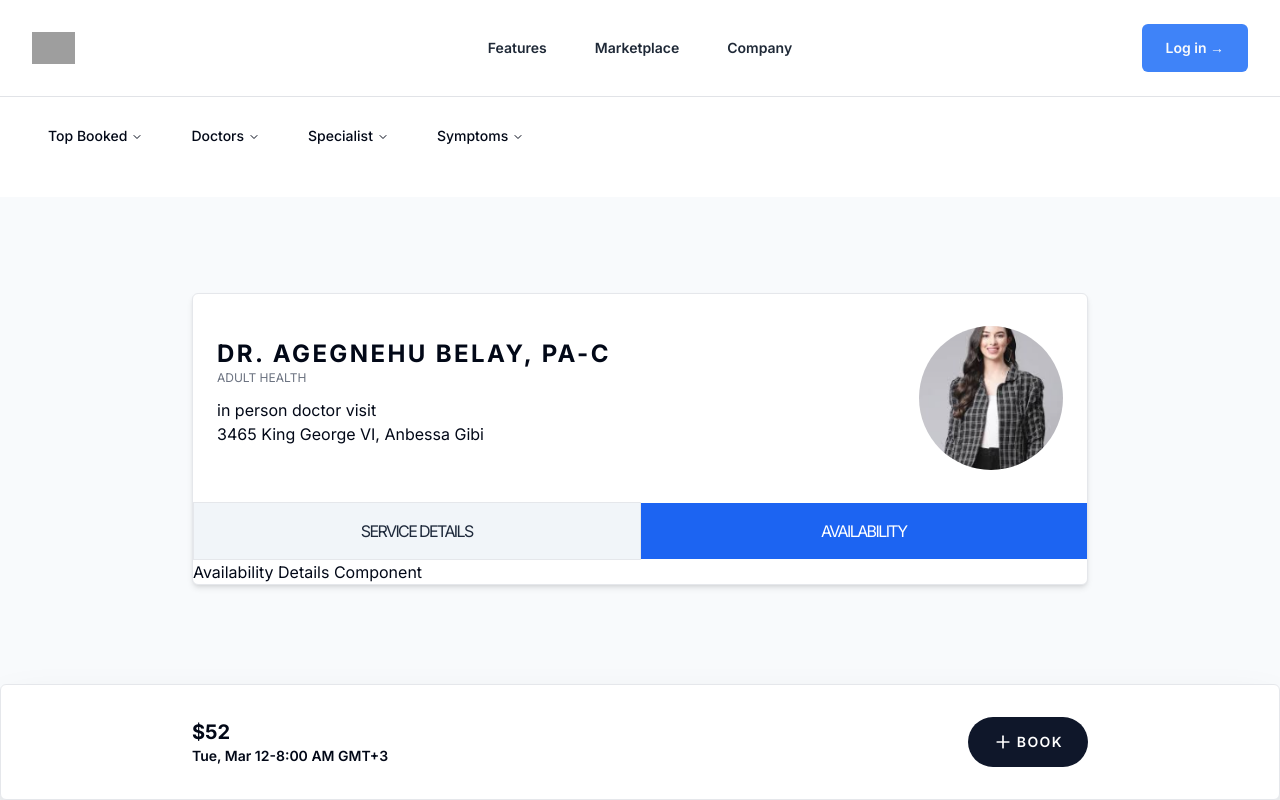
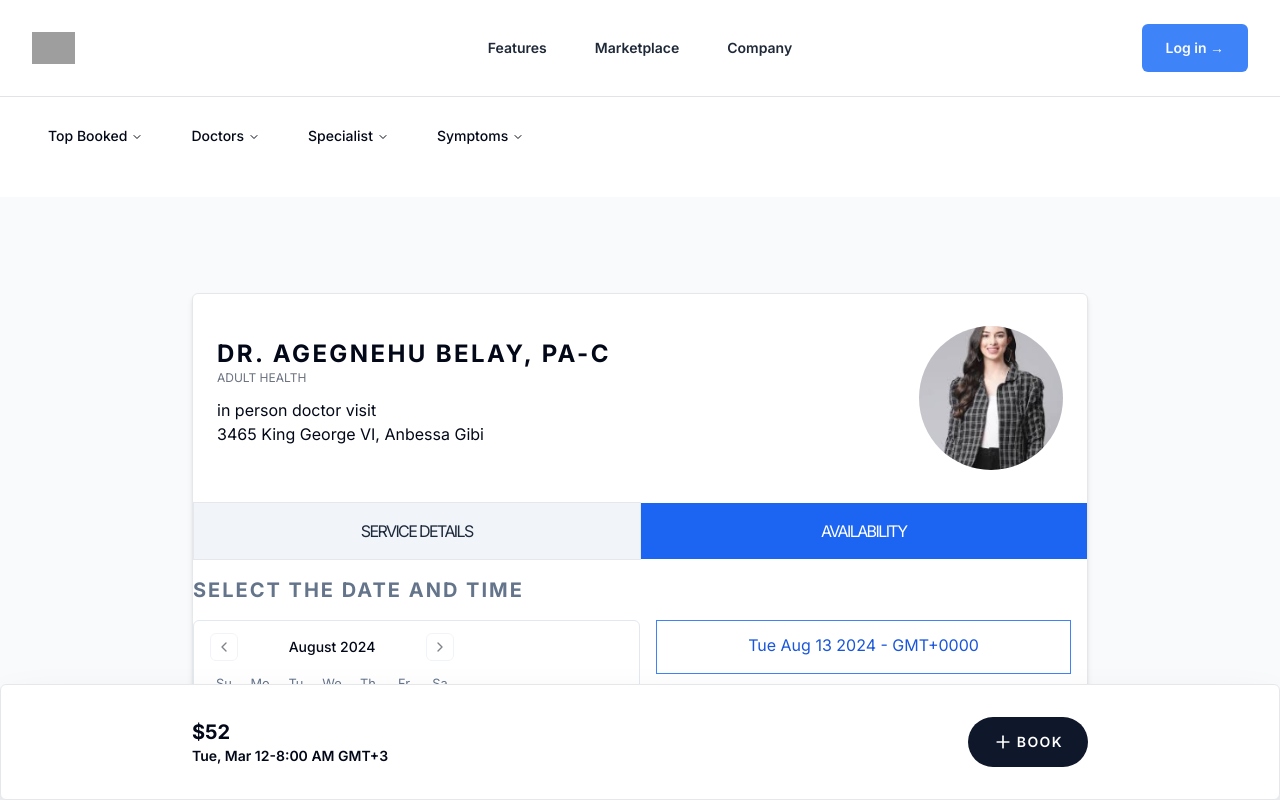
Before and after one commit to Berekettf/Medical-App, a Next.js app: page /doctors/1 in a window 1280 px wide. Shown: the top 800 px of the page. Built offline with nearby package versions, Linux system fonts and the light colour scheme; grey boxes are pictures that could not be loaded.

Commit message:
added calender

```diff
--- /dev/null
+++ b/components/Availability.tsx
@@ -0,0 +1,90 @@
+"use client";
+import React from "react";
+import { Calendar } from "@/components/ui/calendar";
+
+export default function Availability() {
+  const [bookDate, setBookDate] = React.useState<Date | undefined>(new Date());
+
+  // Extract the full GMT offset after "GMT"
+  const GMT = bookDate?.toString().split("GMT")[1]?.trim().split(" ")[0];
+
+  // Format the date and include the full GMT offset
+  const formattedDate = `${bookDate
+    ?.toString()
+    .split(" ")
+    .splice(0, 4)
+    .join(" ")} - GMT${GMT}`;
+
+  console.log(formattedDate);
+  const timeStamps = [
+    {
+      time: "8:40",
+      period: "am",
+    },
+    {
+      time: "9:30",
+      period: "am",
+    },
+    {
+      time: "10:00",
+      period: "am",
+    },
+    {
+      time: "1:30",
+      period: "pm",
+    },
+    {
+      time: "3:40",
+      period: "pm",
+    },
+    {
+      time: "4:30",
+      period: "pm",
+    },
+    {
+      time: "5:40",
+      period: "pm",
+    },
+  ];
+
+  return (
+    <div className="mb-[200px]">
+      <h2 className="font-bold py-4 uppercase text-xl text-slate-500 tracking-widest">
+        Select the date and time
+      </h2>
+      <div className="grid grid-cols-2 gap-4 lg:gap-0">
+        <div className="sm:col-span-1 col-span-full">
+          <Calendar
+            mode="single"
+            selected={bookDate}
+            onSelect={setBookDate}
+            className="rounded-md border"
+          />
+        </div>
+        <div className="sm:col-span-1 col-span-full">
+          <div className="px-4">
+            <h2 className="pb-4 text-blue-700 text-center py-3 px-4 border border-blue-500">
+              {formattedDate}
+            </h2>
+            <div className="py-3 grid grid-cols-3 gap-2">
+              {timeStamps.splice(0, 5).map((item, i) => {
+                return (
+                  <button
+                    className="bg-blue-600 text-[0.7rem] text-white p-2 text-center"
+                    key={i}
+                  >
+                    {item.time}
+                    {item.period}
+                  </button>
+                );
+              })}
+              <button className="bg-blue-900 text-white text-sm px-3 py-2 text-center truncate">
+                More times
+              </button>
+            </div>
+          </div>
+        </div>
+      </div>
+    </div>
+  );
+}
--- a/components/DoctorDetails.tsx
+++ b/components/DoctorDetails.tsx
@@ -2,6 +2,7 @@
 import { Button } from "flowbite-react";
 import { Plus } from "lucide-react";
 import React, { useState } from "react";
+import Availability from "./Availability";
 
 export default function DoctorDetails() {
   const [isActive, setIsActive] = useState("availability");
@@ -31,7 +32,9 @@
       </div>
       <div className="">
         {isActive === "availability" ? (
-          <div>Availability Details Component</div>
+          <div>
+            <Availability />
+          </div>
         ) : (
           <div>Service Details Component</div>
         )}
--- /dev/null
+++ b/components/ui/calendar.tsx
@@ -0,0 +1,66 @@
+"use client"
+
+import * as React from "react"
+import { ChevronLeft, ChevronRight } from "lucide-react"
+import { DayPicker } from "react-day-picker"
+
+import { cn } from "@/lib/utils"
+import { buttonVariants } from "@/components/ui/button"
+
+export type CalendarProps = React.ComponentProps<typeof DayPicker>
+
+function Calendar({
+  className,
+  classNames,
+  showOutsideDays = true,
+  ...props
+}: CalendarProps) {
+  return (
+    <DayPicker
+      showOutsideDays={showOutsideDays}
+      className={cn("p-3", className)}
+      classNames={{
+        months: "flex flex-col sm:flex-row space-y-4 sm:space-x-4 sm:space-y-0",
+        month: "space-y-4",
+        caption: "flex justify-center pt-1 relative items-center",
+        caption_label: "text-sm font-medium",
+        nav: "space-x-1 flex items-center",
+        nav_button: cn(
+          buttonVariants({ variant: "outline" }),
+          "h-7 w-7 bg-transparent p-0 opacity-50 hover:opacity-100"
+        ),
+        nav_button_previous: "absolute left-1",
+        nav_button_next: "absolute right-1",
+        table: "w-full border-collapse space-y-1",
+        head_row: "flex",
+        head_cell:
+          "text-muted-foreground rounded-md w-9 font-normal text-[0.8rem]",
+        row: "flex w-full mt-2",
+        cell: "h-9 w-9 text-center text-sm p-0 relative [&:has([aria-selected].day-range-end)]:rounded-r-md [&:has([aria-selected].day-outside)]:bg-accent/50 [&:has([aria-selected])]:bg-accent first:[&:has([aria-selected])]:rounded-l-md last:[&:has([aria-selected])]:rounded-r-md focus-within:relative focus-within:z-20",
+        day: cn(
+          buttonVariants({ variant: "ghost" }),
+          "h-9 w-9 p-0 font-normal aria-selected:opacity-100"
+        ),
+        day_range_end: "day-range-end",
+        day_selected:
+          "bg-primary text-primary-foreground hover:bg-primary hover:text-primary-foreground focus:bg-primary focus:text-primary-foreground",
+        day_today: "bg-accent text-accent-foreground",
+        day_outside:
+          "day-outside text-muted-foreground opacity-50 aria-selected:bg-accent/50 aria-selected:text-muted-foreground aria-selected:opacity-30",
+        day_disabled: "text-muted-foreground opacity-50",
+        day_range_middle:
+          "aria-selected:bg-accent aria-selected:text-accent-foreground",
+        day_hidden: "invisible",
+        ...classNames,
+      }}
+      components={{
+        IconLeft: ({ ...props }) => <ChevronLeft className="h-4 w-4" />,
+        IconRight: ({ ...props }) => <ChevronRight className="h-4 w-4" />,
+      }}
+      {...props}
+    />
+  )
+}
+Calendar.displayName = "Calendar"
+
+export { Calendar }
--- a/package.json
+++ b/package.json
@@ -15,10 +15,12 @@
     "@radix-ui/react-slot": "^1.1.0",
     "class-variance-authority": "^0.7.0",
     "clsx": "^2.1.1",
+    "date-fns": "^3.6.0",
     "flowbite-react": "^0.10.1",
     "lucide-react": "^0.427.0",
     "next": "14.2.5",
     "react": "^18",
+    "react-day-picker": "^8.10.1",
     "react-dom": "^18",
     "react-icons": "^5.3.0",
     "react-multi-carousel": "^2.8.5",
```
Also changed, not shown: 1 other file (tests, documents, lock files or other folders).
